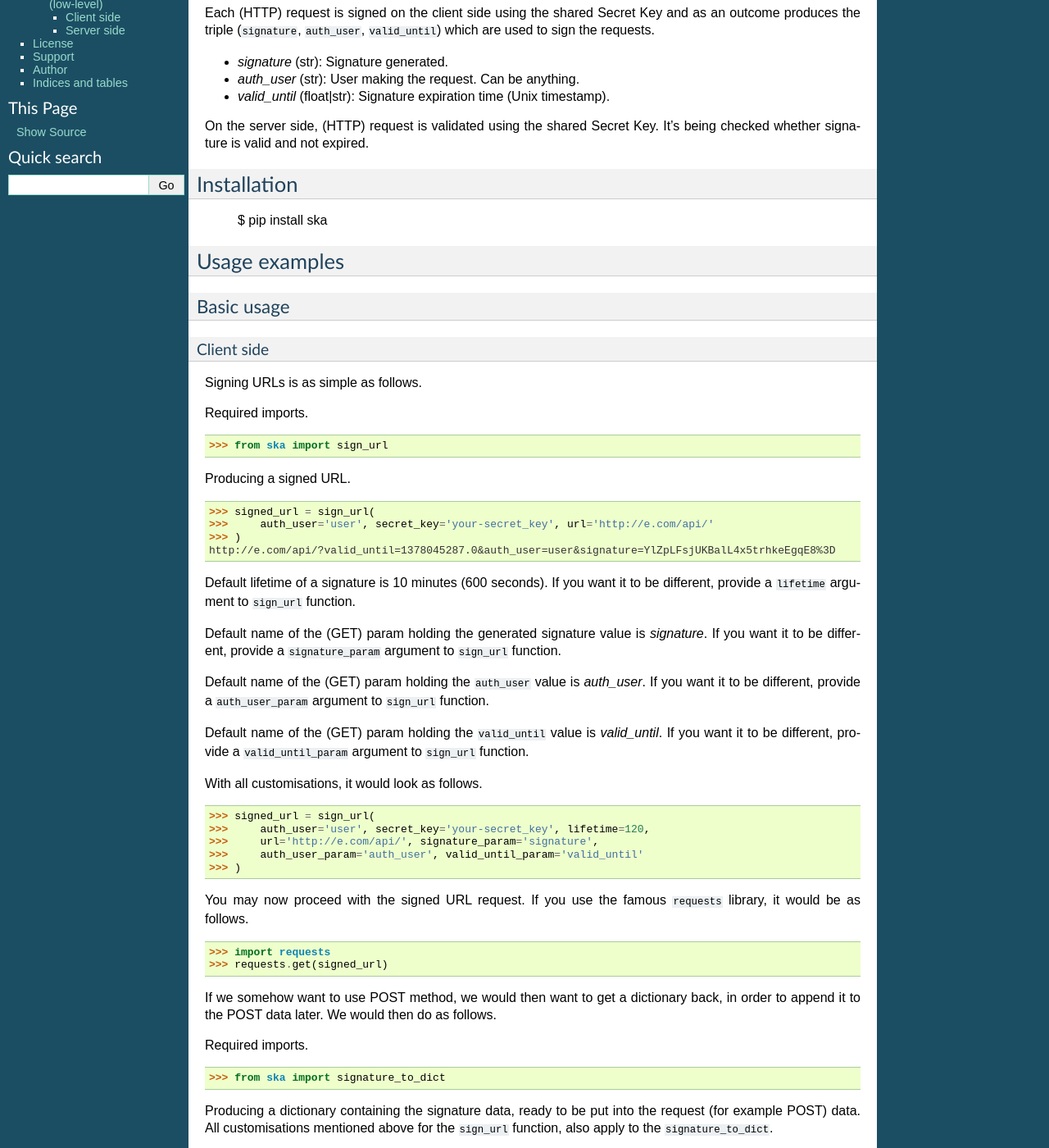
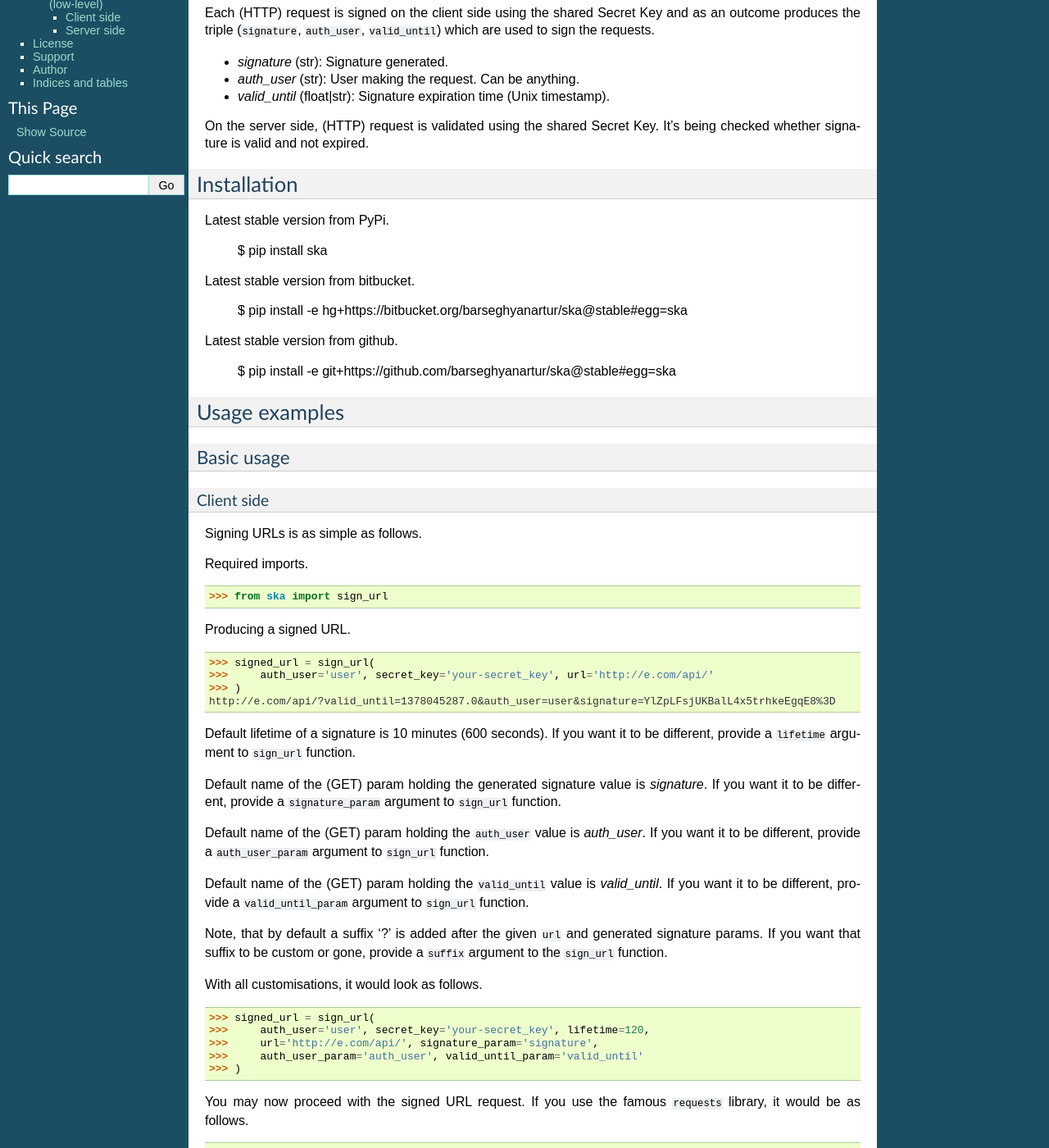
Before and after one commit to barseghyanartur/ska, a Sphinx documentation site: the page built from docs/index.rst, in a window 1280 px wide and 1400 px high, scrolled down 237 px. Shown: the whole window at 82% size. Built offline with Sphinx 7.4.7, drawn with Linux system fonts in a browser that asks for light colours; some of the changed text lies outside the part shown.

Commit message:
adding suffix param to sign_url

```diff
--- a/docs/conf.py
+++ b/docs/conf.py
@@ -49,9 +49,9 @@ copyright = u'2013, Artur Barseghyan <artur.barseghyan@gmail.com>'
 # built documents.
 #
 # The short X.Y version.
-version = '0.4'
+version = '0.5'
 # The full version, including alpha/beta/rc tags.
-release = '0.4'
+release = '0.5'
 
 # The language for content autogenerated by Sphinx. Refer to documentation
 # for a list of supported languages.
--- a/docs/index.rst
+++ b/docs/index.rst
@@ -20,8 +20,17 @@ whether signature is valid and not expired.
 
 Installation
 ===================================================
+Latest stable version from PyPi.
 
     $ pip install ska
+
+Latest stable version from bitbucket.
+
+    $ pip install -e hg+https://bitbucket.org/barseghyanartur/ska@stable#egg=ska
+
+Latest stable version from github.
+
+    $ pip install -e git+https://github.com/barseghyanartur/ska@stable#egg=ska
 
 Usage examples
 ===================================================
@@ -55,6 +64,10 @@ to be different, provide a ``auth_user_param`` argument to ``sign_url`` function
 Default name of the (GET) param holding the ``valid_until`` value is `valid_until`. If you want it
 to be different, provide a ``valid_until_param`` argument to ``sign_url`` function.
 
+Note, that by default a suffix '?' is added after the given ``url`` and generated signature params.
+If you want that suffix to be custom or gone, provide a ``suffix`` argument to the ``sign_url``
+function.
+
 With all customisations, it would look as follows.
 
 >>> signed_url = sign_url(
@@ -69,8 +82,8 @@ be as follows.
 >>> import requests
 >>> requests.get(signed_url)
 
-If we somehow want to use POST method, we would then want to get a dictionary back,
-in order to append it to the POST data later. We would then do as follows.
+If you want to use POST method instead, you would likely want to get a dictionary back,
+in order to append it to the POST data later.
 
 Required imports.
 
--- a/setup.py
+++ b/setup.py
@@ -6,7 +6,7 @@ try:
 except:
   readme = ''
 
-version = '0.4'
+version = '0.5'
 
 setup(
     name = 'ska',
@@ -22,6 +22,7 @@ setup(
     keywords = 'signing (HTTP) requests, symmetric-key algorithm, signing URLs, python',
     author = 'Artur Barseghyan',
     author_email = 'artur.barseghyan@gmail.com',
+    url = 'https://bitbucket.org/barseghyanartur/ska',
     package_dir = {'':'src'},
     packages = find_packages(where='./src'),
     install_requires = ['',]
```
Also changed, not shown: readme.rst (+15 -2 lines), src/ska/__init__.py (+12 -8 lines), 4 other files.
